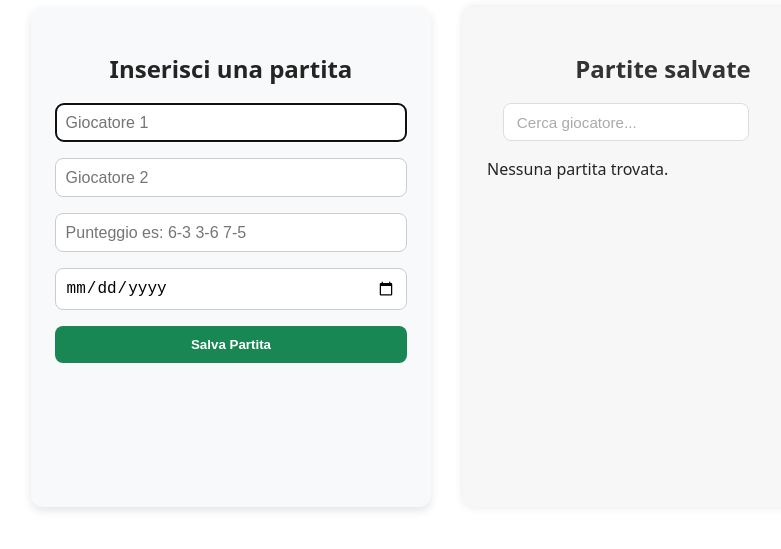
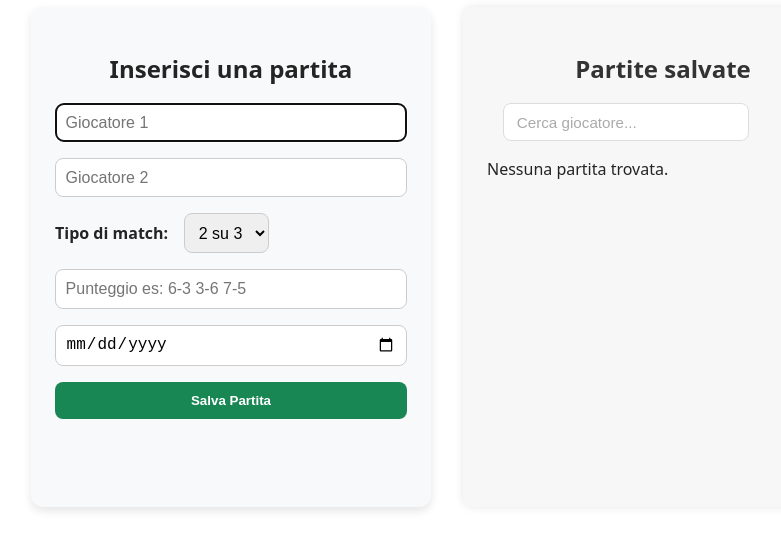
Before and after one commit to PuglisiAlfio/tennis-match-tracker, a React (Vite) app: page / in a window 1280 px wide. Shown: the part 143-692 px from the top of the page, without its empty margins (193-974 px from the left). Built offline with nearby package versions, Linux system fonts and the light colour scheme.

Commit message:
Validazione punteggio reale tennis con possibilità di scelta sets best of 3 o best of 5

```diff
--- a/src/components/MatchForm.jsx
+++ b/src/components/MatchForm.jsx
@@ -1,6 +1,7 @@
 import { useReducer } from "react";
 import { initialState, formReducer } from "../reducers/matchReducer.js";
 import { motion } from "framer-motion";
+import { validateTennisScore } from "../utils/validateScore.js";
 
 import styleForm from "../styles/matchForm.module.css";
 
@@ -10,18 +11,16 @@ const MotionSuccess = motion.p;
 export default function MatchForm({ matches, onSetMatches }) {
   const [state, dispatch] = useReducer(formReducer, initialState);
 
-  const isValidScore = (punteggioStr) => {
-    const pattern = /^(\d{1,2}-\d{1,2})(\s\d{1,2}-\d{1,2})*$/;
-    return pattern.test(punteggioStr.trim());
-  };
-
   const handleSubmit = (e) => {
     e.preventDefault();
 
-    if (!isValidScore(state.punteggio)) {
+    // Validazione punteggio tennis (best of 3 di default)
+    const scoreError = validateTennisScore(state.punteggio, state.bestOf);
+
+    if (scoreError) {
       dispatch({
         type: "SET_ERROR",
-        error: "Inserisci un punteggio valido (es: 6-3 4-6 7-5)",
+        error: scoreError,
       });
       return;
     }
@@ -32,6 +31,7 @@ export default function MatchForm({ matches, onSetMatches }) {
       player2: state.giocatore2,
       score: state.punteggio,
       date: state.data,
+      bestOf: state.bestOf,
     };
 
     const updatedMatches = [...matches, match];
@@ -82,6 +82,22 @@ export default function MatchForm({ matches, onSetMatches }) {
           })
         }
       />
+      <label className="">
+        Tipo di match:
+        <select
+          value={state.bestOf}
+          onChange={(e) =>
+            dispatch({
+              type: "SET_FIELD",
+              field: "bestOf",
+              value: Number(e.target.value),
+            })
+          }
+        >
+          <option value={3}>2 su 3</option>
+          <option value={5}>3 su 5</option>
+        </select>
+      </label>
       <input
         type="text"
         placeholder="Punteggio es: 6-3 3-6 7-5"
--- a/src/components/MatchItem.jsx
+++ b/src/components/MatchItem.jsx
@@ -21,6 +21,10 @@ export default function MatchItem({ match, index, onDelete }) {
         <br />
         Punteggio: {match.score} – Data: {new Date(match.date).toLocaleDateString("it-IT", { day: '2-digit', month: 'long', year: 'numeric' })}
         <br />
+        <small>
+          Match al meglio dei {match.bestOf}
+        </small>
+        <br />
         <MotionButton
           className={styleItem["deleteButton"]}
           whileHover={{ scale: 1.05 }}
--- a/src/reducers/matchReducer.js
+++ b/src/reducers/matchReducer.js
@@ -4,6 +4,7 @@ export const initialState = {
   giocatore2: "",
   punteggio: "",
   data: "",
+  bestOf: 3,
   error: "",
   success: false
 };
--- a/src/styles/matchForm.module.css
+++ b/src/styles/matchForm.module.css
@@ -26,6 +26,20 @@ form input {
   border-radius: 8px;
 }
 
+form label {
+  margin-bottom: 1rem;
+  font-weight: 600;
+  color: #242424; /* 🔥 visibile su sfondo chiaro */
+}
+
+form select {
+  margin-left: 1rem;
+  padding: 0.6rem;
+  font-size: 1rem;
+  border: 1px solid #ccc;
+  border-radius: 8px;
+}
+
 form button {
   background-color: #198754;
   color: white;
--- /dev/null
+++ b/src/utils/validateScore.js
@@ -0,0 +1,43 @@
+export function validateTennisScore(score, bestOf) {
+  const sets = score.trim().split(" ");
+  const setsToWin = Math.ceil(bestOf / 2);
+
+  let winsP1 = 0;
+  let winsP2 = 0;
+
+  for (let i = 0; i < sets.length; i++) {
+    const [a, b] = sets[i].split("-").map(Number);
+
+    if (Number.isNaN(a) || Number.isNaN(b)) {
+      return "Formato punteggio non valido";
+    }
+
+    const isValidSet =
+      (a === 6 && b <= 4) ||
+      (b === 6 && a <= 4) ||
+      (a === 7 && (b === 5 || b === 6)) ||
+      (b === 7 && (a === 5 || a === 6));
+
+    if (!isValidSet) {
+      return `Set non valido: ${a}-${b}`;
+    }
+
+    if (a > b) winsP1++;
+    else winsP2++;
+
+    // Il match era già finito, ma ci sono altri set
+    if (
+      (winsP1 === setsToWin || winsP2 === setsToWin) &&
+      i < sets.length - 1
+    ) {
+      return "Il match era già concluso, non possono esserci set extra";
+    }
+  }
+
+  // Alla fine deve esserci un vincitore valido
+  if (winsP1 < setsToWin && winsP2 < setsToWin) {
+    return "Il match non ha un vincitore valido";
+  }
+
+  return null;
+}
```
